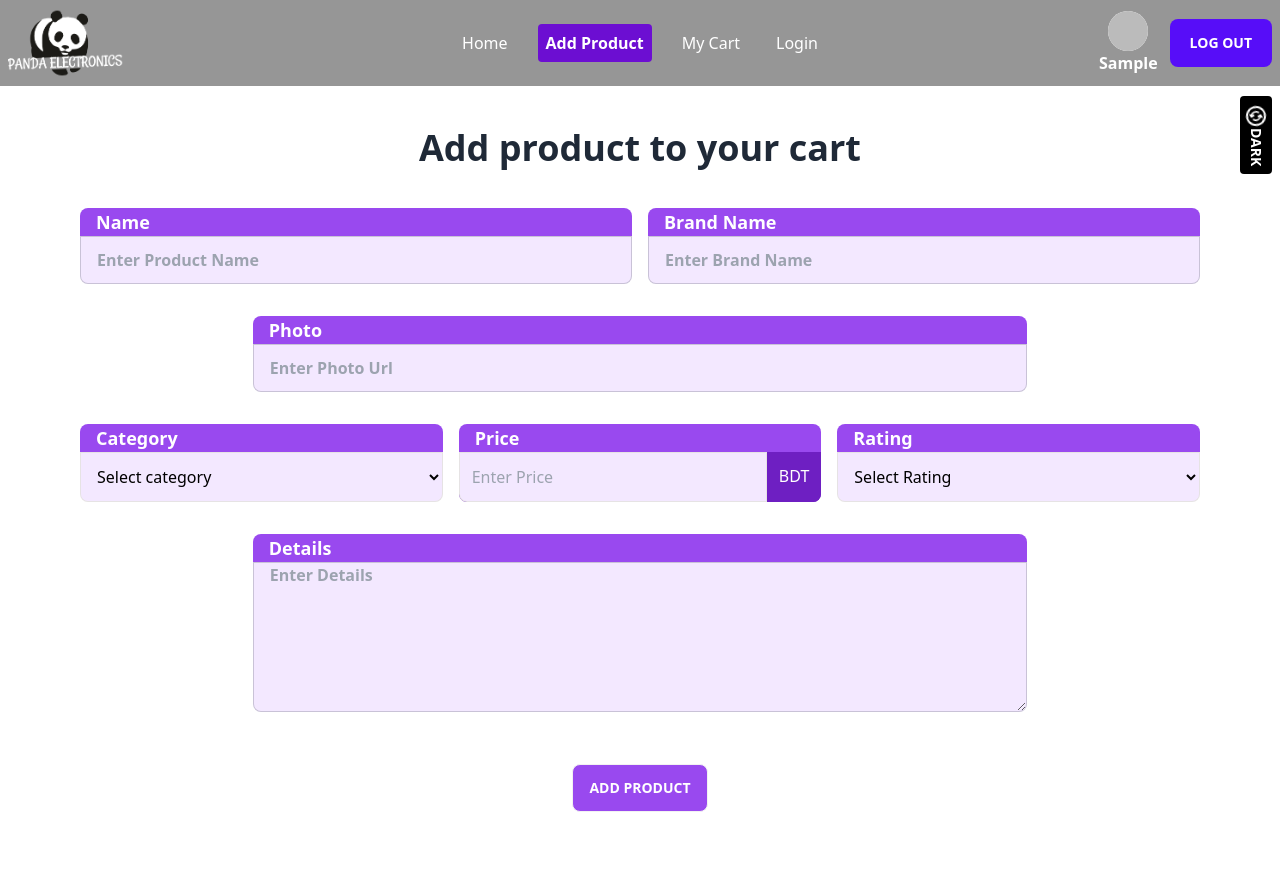
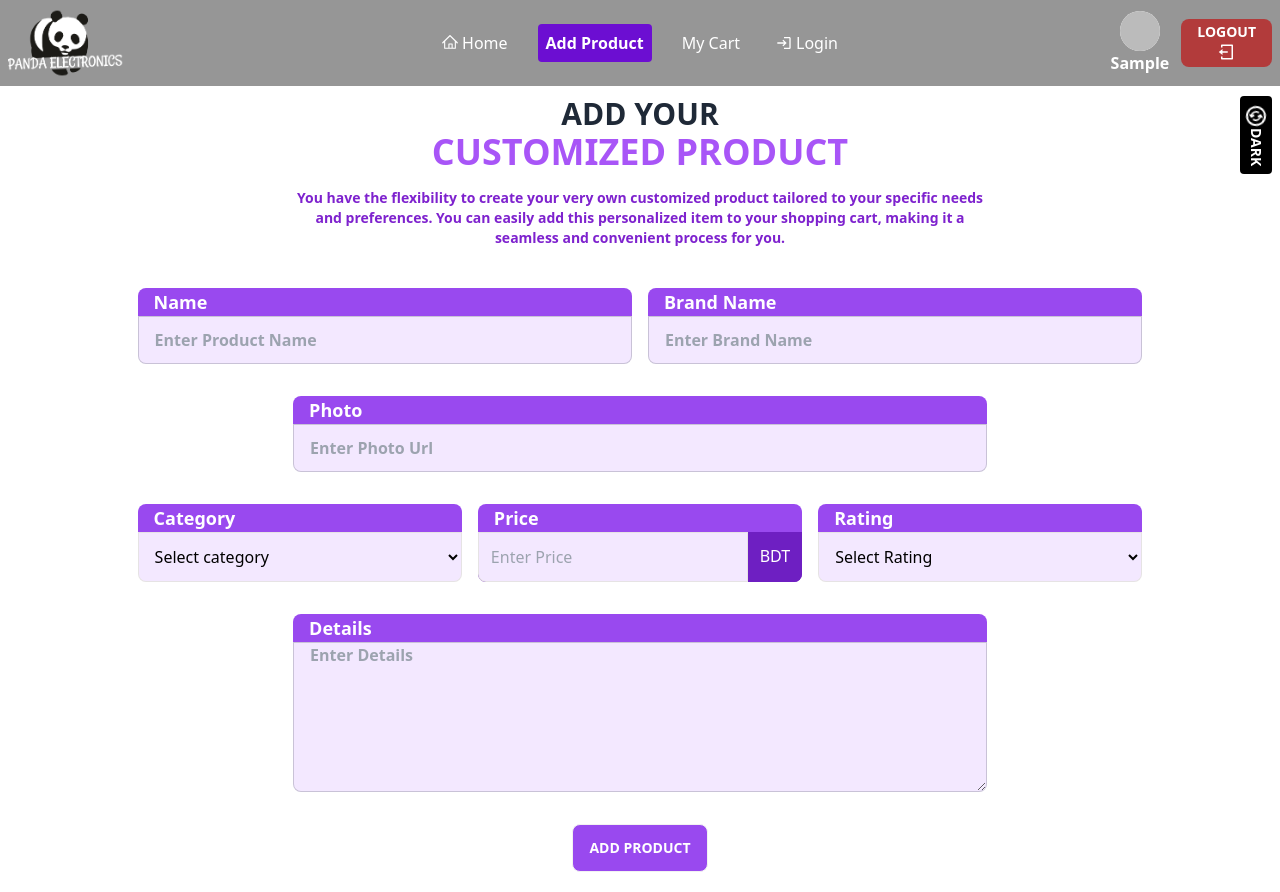
Before and after one commit to junayet4o12/panda-electronics, a React (Vite) app: page /addproducts in a window 1280 px wide. Before the commit the page ends 832 px from the top, so only its background shows below. Built offline with nearby package versions, Linux system fonts and the light colour scheme; no server answers; sample sign-in values are in the browser's storage.

Commit message:
readme file has updated

```diff
--- a/src/Components/AddProducts.jsx
+++ b/src/Components/AddProducts.jsx
@@ -5,7 +5,7 @@ import Swal from "sweetalert2";
 import { AuthContext } from "./Firebase.jsx/AuthProviders";
 
 const AddProducts = () => {
-    const {user} = useContext(AuthContext);
+    const {user, theme} = useContext(AuthContext);
     const [category, setcategory] = useState('');
     const [rating, setrating] = useState('');
     const [categoryerror, setcategoryerror] = useState('');
@@ -66,9 +66,10 @@ const AddProducts = () => {
         })
     }
     return (
-        <div className="pt-32 max-w-7xl mx-auto">
-            <h2 className="text-4xl font-bold text-center pb-10">Add product to your cart</h2>
-            <form onSubmit={handleAddingData} className="text-black">
+        <div className="pt-24 max-w-7xl mx-auto">
+            <h2 className="text-3xl font-bold text-center  uppercase ">Add Your <br/><span className="font-extrabold text-4xl text-purple-500">Customized product</span> </h2>
+            <p className={`text-sm font-bold text-center  p-4 px-10 max-w-3xl  mx-auto pb-10 ${theme ? 'text-purple-700' : 'text-purple-400'}`}>You have the flexibility to create your very own customized product tailored to your specific needs and preferences. You can easily add this personalized item to your shopping cart, making it a seamless and convenient process for you.</p>
+            <form onSubmit={handleAddingData} className="text-black mx-auto sm:w-[90%]">
                 <div className="flex flex-col  gap-8 lg:w-[90%] mx-auto">
                     <div className="grid grid-cols-1 md:grid-cols-2 gap-x-4 gap-y-8 px-4">
                         <div className="form-control">
@@ -178,7 +179,7 @@ const AddProducts = () => {
                             </label>
                         </div>
                     </div>
-                    <div className="text-center py-5">
+                    <div className="text-center pb-5">
                         <input type="submit" className="btn bg-[#9949ef] hover:bg-[#4d1787] text-white font-bold text-sm " value="Add Product" />
                     </div>
 
--- a/src/Components/AddToCart.jsx
+++ b/src/Components/AddToCart.jsx
@@ -9,7 +9,7 @@ import Swal from "sweetalert2";
 import { AuthContext } from "./Firebase.jsx/AuthProviders";
 const AddToCart = () => {
     let loading = true
-    const { user } = useContext(AuthContext);
+    const { user, theme } = useContext(AuthContext);
     loading = true
     const loadeddata = useLoaderData();
     loading = true
@@ -61,7 +61,8 @@ const AddToCart = () => {
         <div>
             <div className={`${(products?.length < 1) ? 'hidden' : 'block'} py-24`}>
                 <div>
-                    <h2 className="text-4xl font-bold text-center pt-7">My Added Product</h2>
+                <h2 className="text-3xl font-bold text-center  uppercase ">My  <br/><span className="font-extrabold text-4xl text-purple-500">added  products</span> </h2>
+            <p className={`text-sm font-bold text-center  p-4 px-10 max-w-3xl  mx-auto pb-10 ${theme ? 'text-purple-700' : 'text-purple-400'}`}>You can conveniently view all the items you&apos;ve added to your shopping cart right here. Moreover, you have the option to easily remove any items from your cart that you no longer wish to keep, ensuring a hassle-free and tailored shopping experience.</p>
                     <div className="flex flex-wrap justify-center items-center gap-7 my-10 p-4">
                         {
                             products?.map(product => <div key={product?._id} className="shadow-lg shadow-black rounded-xl bg-gray-100 w-[80%] sm:w-max">
--- a/src/Components/LogIn.jsx
+++ b/src/Components/LogIn.jsx
@@ -6,6 +6,7 @@ import Swal from "sweetalert2";
 import { AuthContext } from "./Firebase.jsx/AuthProviders";
 import { FaGoogle } from 'react-icons/fa';
 import { AiOutlineEye, AiOutlineEyeInvisible } from 'react-icons/ai';
+import {  MdOutlineLogin } from 'react-icons/md';
 const LogIn = () => {
     const [doneerror, setdoneerror] = useState('')
     const [showpass, setshowpass] = useState(true);
@@ -95,9 +96,9 @@ const LogIn = () => {
                                 </label>
                             </div>
                             <div className="form-control mt-6">
-                                <button className="btn btn-primary">Login</button>
-
-                                <p onClick={handlegooglelogin} className="btn btn-primary mt-4 "><FaGoogle></FaGoogle>Log in with Google</p>
+                                <button className="btn btn-primary"><span className="text-xl"><MdOutlineLogin></MdOutlineLogin></span>Login</button>
+                                <p className="text-sm font-bold text-center mt-2">Or</p>
+                                <p onClick={handlegooglelogin} className="btn btn-primary mt-2 "><FaGoogle></FaGoogle>Log in with Google</p>
 
 
                             </div>
--- a/src/Components/Register.jsx
+++ b/src/Components/Register.jsx
@@ -7,6 +7,7 @@ import { useContext, useState } from "react";
 import { AuthContext } from "./Firebase.jsx/AuthProviders";
 import { FaGoogle } from 'react-icons/fa';
 import { AiOutlineEye, AiOutlineEyeInvisible } from 'react-icons/ai';
+import { MdAppRegistration } from 'react-icons/md';
 const Register = () => {
     const [doneerror, setdoneerror] = useState('')
     const [showpass, setshowpass] = useState(true);
@@ -112,8 +113,9 @@ const Register = () => {
                                 </label>
                             </div>
                             <div className="form-control mt-6">
-                                <button className="btn btn-primary">Register</button>
-                                <p onClick={handlegooglelogin} className="btn btn-primary mt-4"><FaGoogle></FaGoogle>Log in with Google</p>
+                                <button className="btn btn-primary"><span className="text-xl"><MdAppRegistration></MdAppRegistration></span>Register</button>
+                                <p className="text-sm font-bold text-center mt-2">Or</p>
+                                <p onClick={handlegooglelogin} className="btn btn-primary mt-2"><FaGoogle></FaGoogle>Log in with Google</p>
                             </div>
                             <div>
                                 <p className="text-sm font-medium text-center">Already have an account? <Link className="font-bold hover:text-blue-500" to='/login'>Log in</Link></p>
--- a/src/Components/header/Header.jsx
+++ b/src/Components/header/Header.jsx
@@ -6,18 +6,22 @@ import logo from '../../assets/pandalogo.com.png'
 import { AuthContext } from "../Firebase.jsx/AuthProviders";
 import { useContext } from "react";
 import userimg from '../../assets/pandaface.webp'
+import { MdAppRegistration, MdOutlineLogin } from 'react-icons/md';
+import { RiLogoutBoxLine } from 'react-icons/ri';
+import { RxHome } from 'react-icons/rx';
 const Header = () => {
+    const {theme} = useContext(AuthContext)
     const { user, logout } = useContext(AuthContext);
 
 
     const navli = <>
-        <li ><NavLink className='p-1.5 hover:underline' to='/'>Home</NavLink></li>
+        <li ><NavLink className='p-1.5 hover:underline flex  items-center gap-1' to='/'><RxHome></RxHome>Home</NavLink></li>
         <hr />
         <li><NavLink className='p-1.5 hover:underline' to='/addproducts'>Add Product</NavLink></li>
         <hr />
         <li><NavLink className='p-1.5 hover:underline' to='/mycart'>My Cart</NavLink></li>
         <hr />
-        <li><NavLink className='p-1.5 hover:underline' to='/login'>Login</NavLink></li>
+        <li><NavLink className='p-1.5 hover:underline flex  items-center gap-1' to='/login '><MdOutlineLogin></MdOutlineLogin><span>Login</span></NavLink></li>
 
     </>
     return (
@@ -39,7 +43,7 @@ const Header = () => {
                         </a>
                     </div>
                     <div className="navbar-center hidden md:flex">
-                        <ul className="flex gap-3 px-1 activelink">
+                        <ul className="flex justify-center items-center gap-3 px-1 activelink">
                             {navli}
                         </ul>
                     </div>
@@ -54,10 +58,10 @@ const Header = () => {
                                          </div>
                                         <p className='text-white font-bold font-sm hidden sm:block'>{user?.displayName?.split(' ')[0] || 'Undefined'}</p>
                                     </div>
-                                    <button onClick={() => logout()} className="btn btn-primary text-white font-bold border-none px-5">log out</button>
+                                    <p onClick={() => logout()} className={`btn flex flex-col justify-center items-center   w-max   font-bold border-none bg-[#b23b3b] text-white hover:bg-[#d33333] gap-1`}><span>logOut</span><span className="text-lg"><RiLogoutBoxLine></RiLogoutBoxLine></span></p>
 
                                 </> : <Link to='/register'>
-                                    <button className="btn btn-primary text-white font-bold border-none px-5">Register</button>
+                                    <button className="btn btn-primary text-white font-bold border-none flex flex-col justify-center items-center gap-1"><span>Register</span><span className="text-lg"><MdAppRegistration></MdAppRegistration></span></button>
                                 </Link>
 
                             }
--- a/src/MyRouts.jsx
+++ b/src/MyRouts.jsx
@@ -32,7 +32,7 @@ const Myrouter = createBrowserRouter([
             },
             {
                 path: '/addproducts',
-                element: <AddProducts></AddProducts>
+                element: <PrivateRouts><AddProducts></AddProducts></PrivateRouts>
             },
             {
                 path: '/details/:brand/:id',
```
